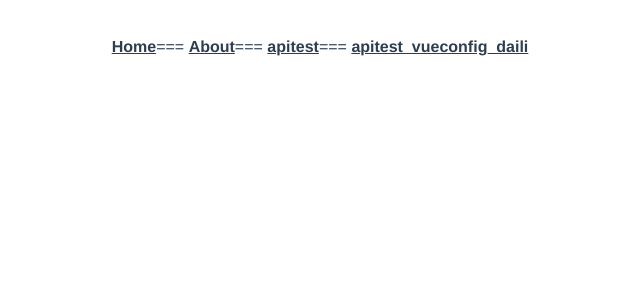
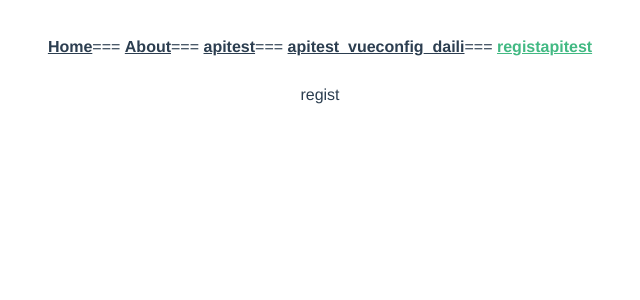
Before and after one commit to Chinegoodman/vue-pagechange, a Vue app: page /registapitest in a window 1280 px wide. Shown: the top 300 px of the page, without its empty margins (320-960 px from the left). Built offline with nearby package versions, Linux system fonts and the light colour scheme.

Commit message:
node=中间件代理解决跨域问题--测试未通过版本

```diff
--- a/package.json
+++ b/package.json
@@ -19,6 +19,7 @@
     "@vue/cli-plugin-eslint": "^3.0.0-rc.12",
     "@vue/cli-service": "^3.0.0-rc.12",
     "@vue/eslint-config-standard": "^3.0.0-rc.12",
+    "http-proxy-middleware": "^0.18.0",
     "node-sass": "^4.9.0",
     "sass-loader": "^7.0.1",
     "vue-template-compiler": "^2.5.17"
--- a/src/App.vue
+++ b/src/App.vue
@@ -4,7 +4,8 @@
       <router-link to="/">Home</router-link>===
       <router-link to="/about">About</router-link>===
       <router-link to="/apitest">apitest</router-link>===
-      <router-link to="/apitest_vueconfig_daili">apitest_vueconfig_daili</router-link>
+      <router-link to="/apitest_vueconfig_daili">apitest_vueconfig_daili</router-link>===
+      <router-link to="/registapitest">registapitest</router-link>
     </div>
     <router-view/>
   </div>
--- a/src/router.js
+++ b/src/router.js
@@ -38,6 +38,15 @@ export default new Router({
             // which is lazy-loaded when the route is visited.
             component: () =>
                 import ( /* webpackChunkName: "about" */ './views/apitest_vueconfig_daili.vue')
+        },
+        {
+            path: '/registapitest',
+            name: 'registapitest',
+            // route level code-splitting
+            // this generates a separate chunk (about.[hash].js) for this route
+            // which is lazy-loaded when the route is visited.
+            component: () =>
+                import ( /* webpackChunkName: "about" */ './views/registapitest.vue')
         }
     ]
 })
--- /dev/null
+++ b/src/views/registapitest.vue
@@ -0,0 +1,32 @@
+<template>
+    <div @click="registffun">regist</div>
+</template>
+
+<script>
+export default {
+    methods:{
+        registffun(){
+            console.log(process.env.NODE_ENV)
+            this.axios({
+                method:'post',
+                // url:'http://www.ooo0o.com/tp5/public/home/index/register',
+                url:'/apihost/tp5/public/home/index/register',
+                data:{
+                    username:'afwe123',
+                    email:'fawe@123.com',
+                    passwd:'faewfeaw123',
+                    rePasswd:'faewfeaw123',
+                }
+            }).then((msg)=>{
+                console.log(msg)
+            }).catch((error)=>{
+                console.log(error)
+            })
+        }
+    }
+}
+</script>
+
+<style>
+
+</style>
--- /dev/null
+++ b/webpack.config.js
@@ -0,0 +1,13 @@
+var proxy = require('http-proxy-middleware');
+module.exports = {
+    devServer: {
+        proxy: {
+            '/apihost': { // api表示当前项目请求的key
+                // target: 'http://xxxxxxxx:8000', // 代理服务器路径
+                target: 'http://www.ooo0o.com', // 代理服务器路径
+                pathRewrite: { '^/apihost': '/' }, // 重写路径
+                changeOrigin: true
+            }
+        }
+    }
+}
```
Lines whose indentation alone changed are shown as unchanged.
